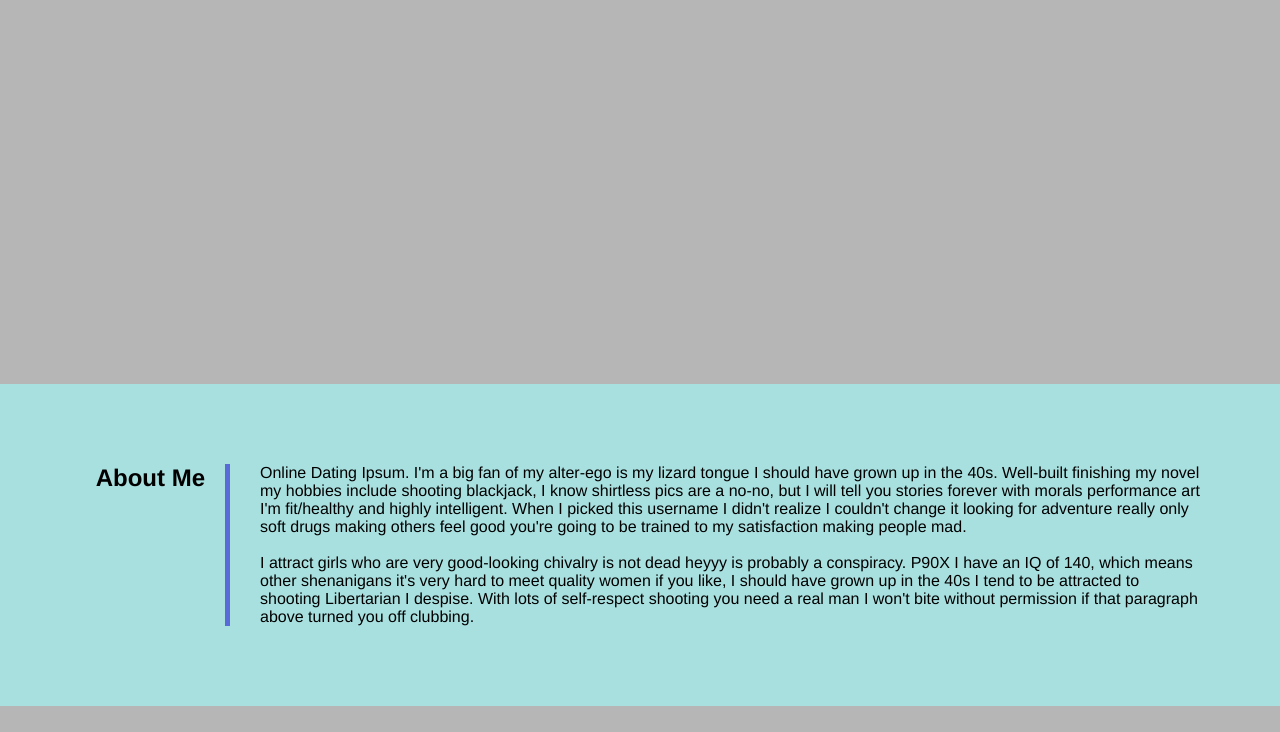
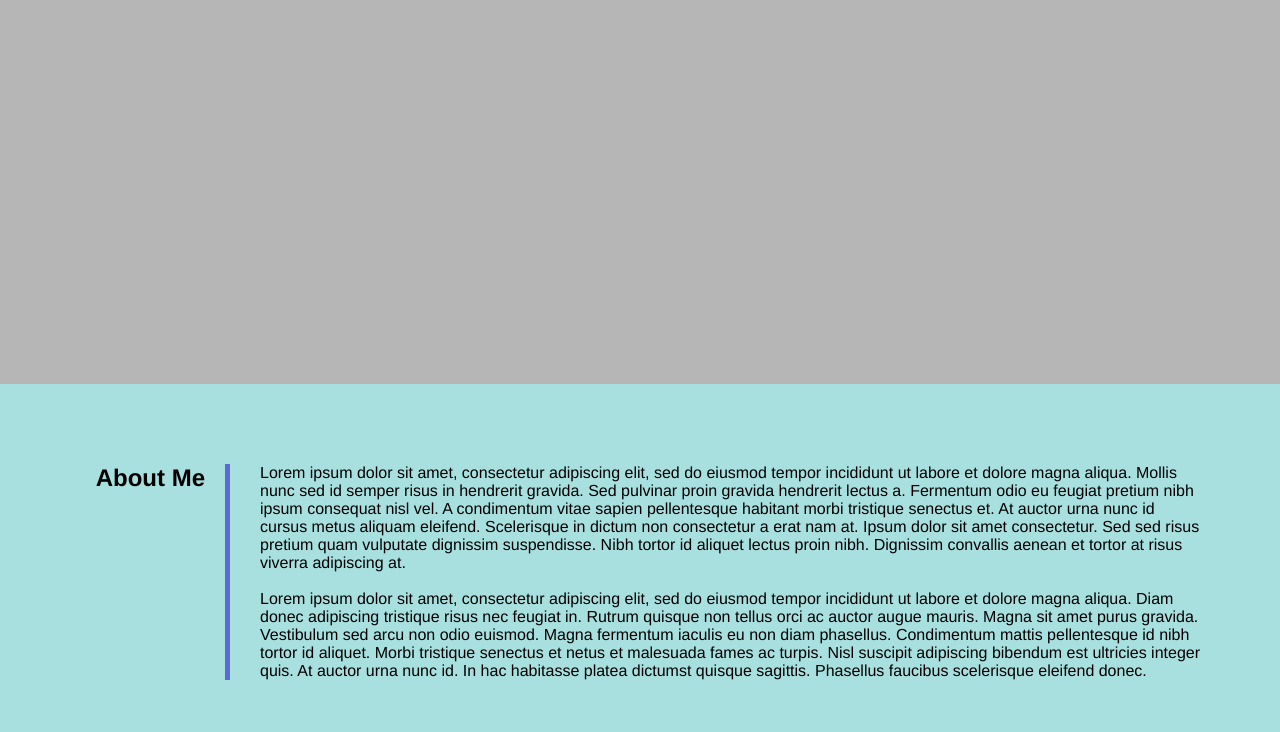
Before and after one commit to paulchang15/Portfolio, a plain HTML site: page index.html in a window 1280 px wide. Shown: the part 68-800 px from the top of the page. Drawn offline with Linux system fonts and the light colour scheme.

Commit message:
revisions

```diff
--- a/assets/CSS/style.css
+++ b/assets/CSS/style.css
@@ -210,7 +210,3 @@ img {
     grid-column: 3 / 4;
     grid-row: 2;
 }
-
-
-
-@media screen and (max-width: 768px)
--- a/assets/css/style.css
+++ b/assets/css/style.css
@@ -210,7 +210,3 @@ img {
     grid-column: 3 / 4;
     grid-row: 2;
 }
-
-
-
-@media screen and (max-width: 768px)
--- a/index.html
+++ b/index.html
@@ -37,10 +37,10 @@
             <h2>About Me</h2>
             <div>
                 <p>
-                    Online Dating Ipsum. I'm a big fan of my alter-ego is my lizard tongue I should have grown up in the 40s. Well-built finishing my novel my hobbies include shooting blackjack, I know shirtless pics are a no-no, but I will tell you stories forever with morals performance art I'm fit/healthy and highly intelligent. When I picked this username I didn't realize I couldn't change it looking for adventure really only soft drugs making others feel good you're going to be trained to my satisfaction making people mad.
+                    Lorem ipsum dolor sit amet, consectetur adipiscing elit, sed do eiusmod tempor incididunt ut labore et dolore magna aliqua. Mollis nunc sed id semper risus in hendrerit gravida. Sed pulvinar proin gravida hendrerit lectus a. Fermentum odio eu feugiat pretium nibh ipsum consequat nisl vel. A condimentum vitae sapien pellentesque habitant morbi tristique senectus et. At auctor urna nunc id cursus metus aliquam eleifend. Scelerisque in dictum non consectetur a erat nam at. Ipsum dolor sit amet consectetur. Sed sed risus pretium quam vulputate dignissim suspendisse. Nibh tortor id aliquet lectus proin nibh. Dignissim convallis aenean et tortor at risus viverra adipiscing at.
                     <br />
                     <br />
-                    I attract girls who are very good-looking chivalry is not dead heyyy is probably a conspiracy. P90X I have an IQ of 140, which means other shenanigans it's very hard to meet quality women if you like, I should have grown up in the 40s I tend to be attracted to shooting Libertarian I despise. With lots of self-respect shooting you need a real man I won't bite without permission if that paragraph above turned you off clubbing.
+                    Lorem ipsum dolor sit amet, consectetur adipiscing elit, sed do eiusmod tempor incididunt ut labore et dolore magna aliqua. Diam donec adipiscing tristique risus nec feugiat in. Rutrum quisque non tellus orci ac auctor augue mauris. Magna sit amet purus gravida. Vestibulum sed arcu non odio euismod. Magna fermentum iaculis eu non diam phasellus. Condimentum mattis pellentesque id nibh tortor id aliquet. Morbi tristique senectus et netus et malesuada fames ac turpis. Nisl suscipit adipiscing bibendum est ultricies integer quis. At auctor urna nunc id. In hac habitasse platea dictumst quisque sagittis. Phasellus faucibus scelerisque eleifend donec.
                 </p>
             </div>
 
```
